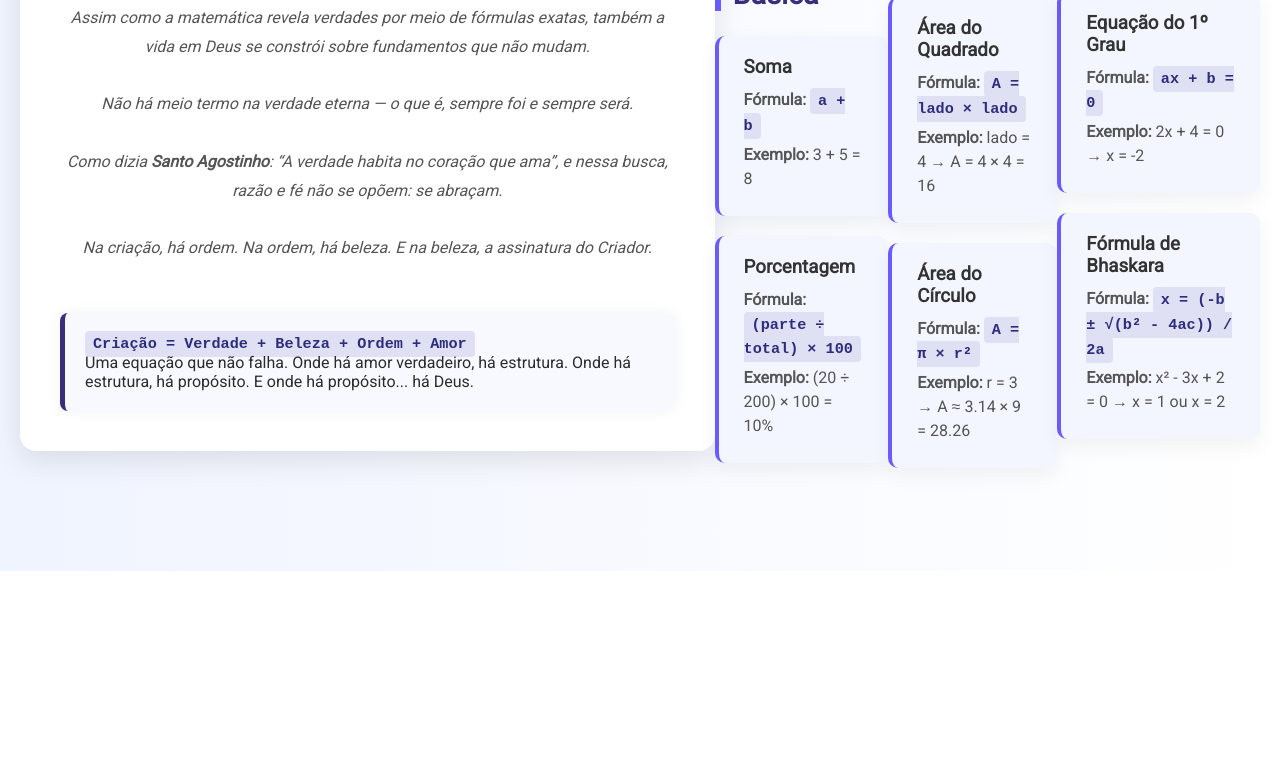
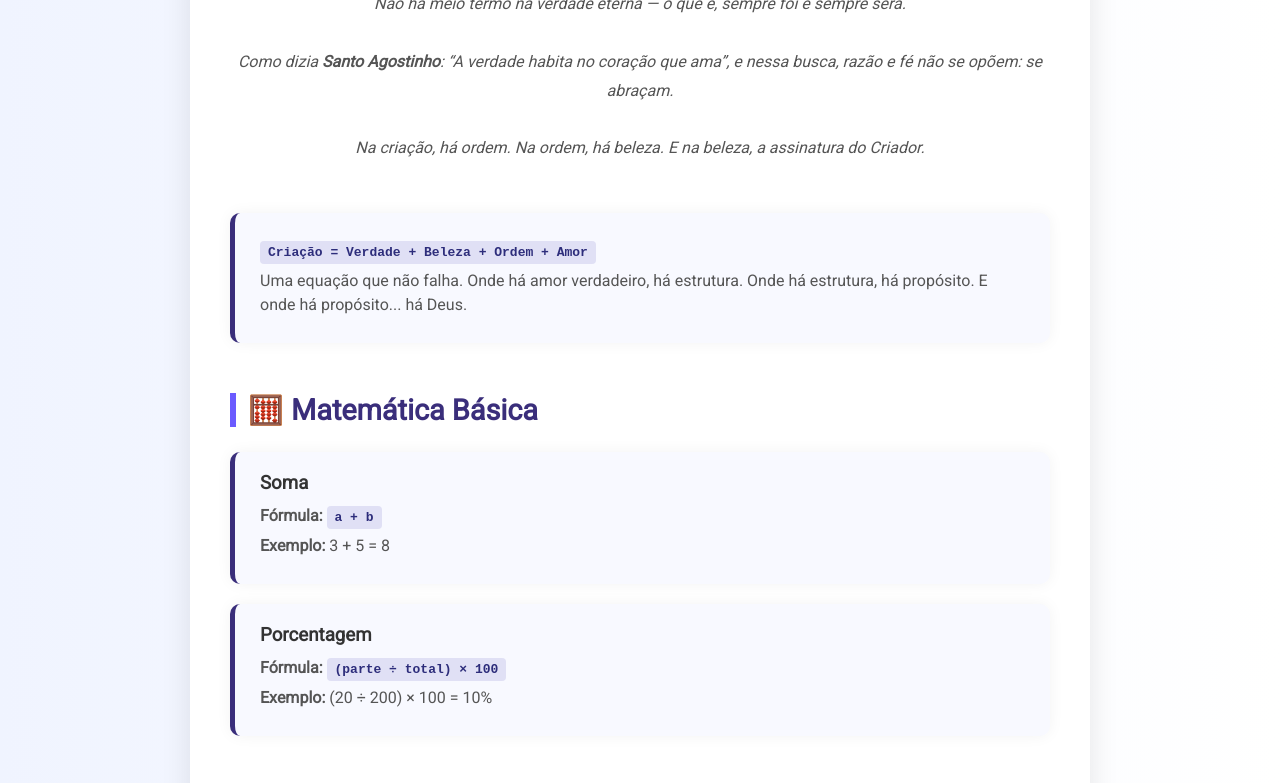
Before and after one commit to Saviuhs/a-formula-da-criacao, a plain HTML site: page index.html in a window 1280 px wide. Shown: the part 229-1012 px from the top of the page. Before the commit the page ends 800 px from the top, so only its background shows below. Drawn offline with nearby package versions, Linux system fonts and the light colour scheme.

Commit message:
Update index.html

```diff
--- a/index.html
+++ b/index.html
@@ -1,23 +1,15 @@
-
 <!DOCTYPE html>
 <html lang="pt-br">
 <head>
-  <meta charset="UTF-8">
-  <meta name="viewport" content="width=device-width, initial-scale=1.0">
+  <meta charset="UTF-8" />
+  <meta name="viewport" content="width=device-width, initial-scale=1" />
   <title>A Fórmula da Criação</title>
 
-  <!-- Chamada correta para o style.css -->
-  <link rel="stylesheet" href="style.css">
+  <!-- Google Fonts -->
+  <link href="https://fonts.googleapis.com/css2?family=Playfair+Display:wght@600&family=Roboto&display=swap" rel="stylesheet" />
 
-  <!-- Fonte opcional do Google Fonts -->
-  <link href="https://fonts.googleapis.com/css2?family=Playfair+Display:wght@600&family=Roboto&display=swap" rel="stylesheet">
-</head>
-  <meta charset="UTF-8">
-  <meta name="viewport" content="width=device-width, initial-scale=1.0">
-  <title>A Fórmula da Criação</title>
-  <link href="https://fonts.googleapis.com/css2?family=Playfair+Display:wght@600&family=Roboto&display=swap" rel="stylesheet">
   <style>
-    /* Reset */
+    /* Reset básico */
     * {
       margin: 0;
       padding: 0;
@@ -29,10 +21,10 @@
       background: linear-gradient(to right, #f0f4ff, #ffffff);
       color: #2c2c2c;
       padding: 20px;
+      min-height: 100vh;
       display: flex;
       justify-content: center;
-      align-items: center;
-      min-height: 100vh;
+      align-items: flex-start;
     }
 
     .container {
@@ -41,13 +33,13 @@
       background-color: white;
       padding: 40px;
       border-radius: 16px;
-      box-shadow: 0 10px 30px rgba(0,0,0,0.1);
+      box-shadow: 0 10px 30px rgba(0, 0, 0, 0.1);
       animation: fadeIn 1s ease-out;
     }
 
     header {
       text-align: center;
-      margin-bottom: 30px;
+      margin-bottom: 40px;
     }
 
     h1 {
@@ -55,10 +47,10 @@
       font-size: 2.5rem;
       color: #3a2e7b;
       animation: slideIn 1s ease-in-out;
+      margin-bottom: 20px;
     }
 
     .intro {
-      margin-top: 20px;
       font-style: italic;
       line-height: 1.8;
       color: #555;
@@ -69,38 +61,84 @@
       margin-top: 50px;
     }
 
-    .formula {
-      background-color: #f8f9ff;
-      padding: 20px;
-      border-left: 5px solid #3a2e7b;
-      border-radius: 8px;
-      box-shadow: 0 0 15px rgba(0,0,0,0.05);
-      margin-top: 20px;
-      transition: transform 0.3s ease;
+    .section-title {
+      font-size: 1.8rem;
+      color: #3a2e7b;
+      margin-bottom: 25px;
+      border-left: 6px solid #6b5bff;
+      padding-left: 12px;
+      font-weight: 700;
     }
 
-    .formula:hover {
+    .formula, .formula-card {
+      background-color: #f8f9ff;
+      padding: 20px 25px;
+      margin-bottom: 20px;
+      border-left: 5px solid #3a2e7b;
+      border-radius: 10px;
+      box-shadow: 0 0 15px rgba(0, 0, 0, 0.05);
+      transition: transform 0.3s ease;
+      animation: fadeInUp 0.6s ease-in-out;
+    }
+
+    .formula:hover, .formula-card:hover {
       transform: translateY(-5px);
     }
 
-    code {
+    .formula p, .formula-card p {
+      color: #555;
+      line-height: 1.5;
+      margin: 6px 0;
+    }
+
+    .formula p code, .formula-card code {
       font-weight: bold;
       background-color: #e0e0f5;
       padding: 4px 8px;
       border-radius: 4px;
       font-family: monospace;
+      color: #2d2d7b;
+    }
+
+    .formula h3, .formula-card h3 {
+      margin-bottom: 10px;
+      color: #333;
     }
 
     @keyframes fadeIn {
-      from { opacity: 0; transform: translateY(20px); }
-      to { opacity: 1; transform: translateY(0); }
+      from {
+        opacity: 0;
+        transform: translateY(20px);
+      }
+      to {
+        opacity: 1;
+        transform: translateY(0);
+      }
     }
 
     @keyframes slideIn {
-      from { opacity: 0; transform: translateX(-50px); }
-      to { opacity: 1; transform: translateX(0); }
+      from {
+        opacity: 0;
+        transform: translateX(-50px);
+      }
+      to {
+        opacity: 1;
+        transform: translateX(0);
+      }
     }
 
+    @keyframes fadeInUp {
+      from {
+        opacity: 0;
+        transform: translateY(40px);
+      }
+      to {
+        opacity: 1;
+        transform: translateY(0);
+      }
+    }
+
+    /* Responsividade */
     @media (max-width: 600px) {
       .container {
         padding: 20px;
@@ -109,17 +147,22 @@
       h1 {
         font-size: 2rem;
       }
+
+      .section-title {
+        font-size: 1.5rem;
+      }
     }
   </style>
 </head>
+
 <body>
   <div class="container">
     <header>
       <h1>A Fórmula da Criação</h1>
       <p class="intro">
-        Assim como a matemática revela verdades por meio de fórmulas exatas, também a vida em Deus se constrói sobre fundamentos que não mudam.<br><br>
-        Não há meio termo na verdade eterna — o que é, sempre foi e sempre será.<br><br>
-        Como dizia <strong>Santo Agostinho</strong>: “A verdade habita no coração que ama”, e nessa busca, razão e fé não se opõem: se abraçam.<br><br>
+        Assim como a matemática revela verdades por meio de fórmulas exatas, também a vida em Deus se constrói sobre fundamentos que não mudam.<br /><br />
+        Não há meio termo na verdade eterna — o que é, sempre foi e sempre será.<br /><br />
+        Como dizia <strong>Santo Agostinho</strong>: “A verdade habita no coração que ama”, e nessa busca, razão e fé não se opõem: se abraçam.<br /><br />
         Na criação, há ordem. Na ordem, há beleza. E na beleza, a assinatura do Criador.
       </p>
     </header>
@@ -130,9 +173,6 @@
         <p>Uma equação que não falha. Onde há amor verdadeiro, há estrutura. Onde há estrutura, há propósito. E onde há propósito... há Deus.</p>
       </div>
     </div>
-  </div>
-</body>
-</html>
 
     <div class="section">
       <h2 class="section-title">🧮 Matemática Básica</h2>
@@ -181,3 +221,6 @@
         <p><strong>Exemplo:</strong> x² - 3x + 2 = 0 → x = 1 ou x = 2</p>
       </div>
     </div>
+  </div>
+</body>
+</html>
```
Lines whose indentation alone changed are shown as unchanged.
